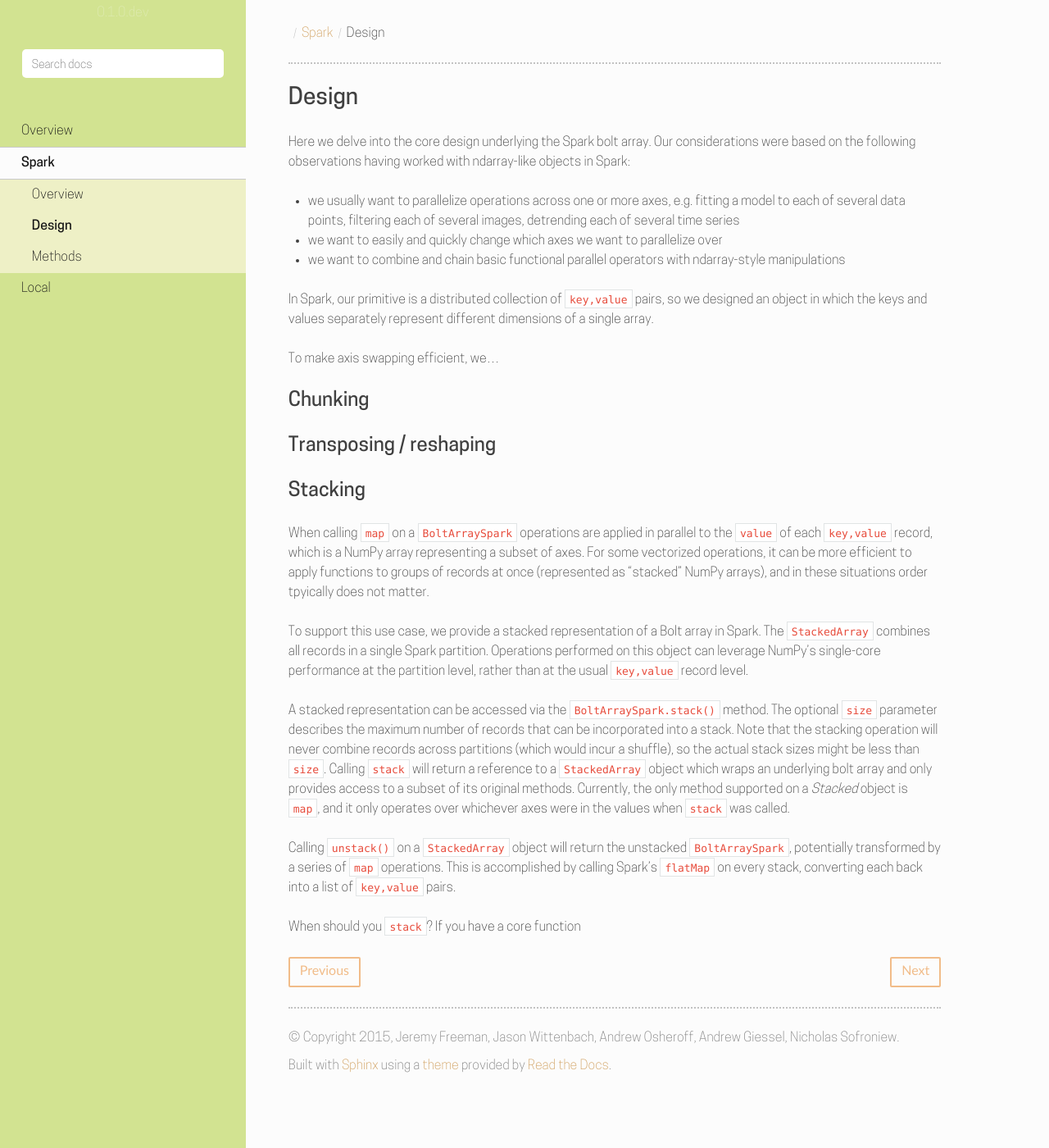
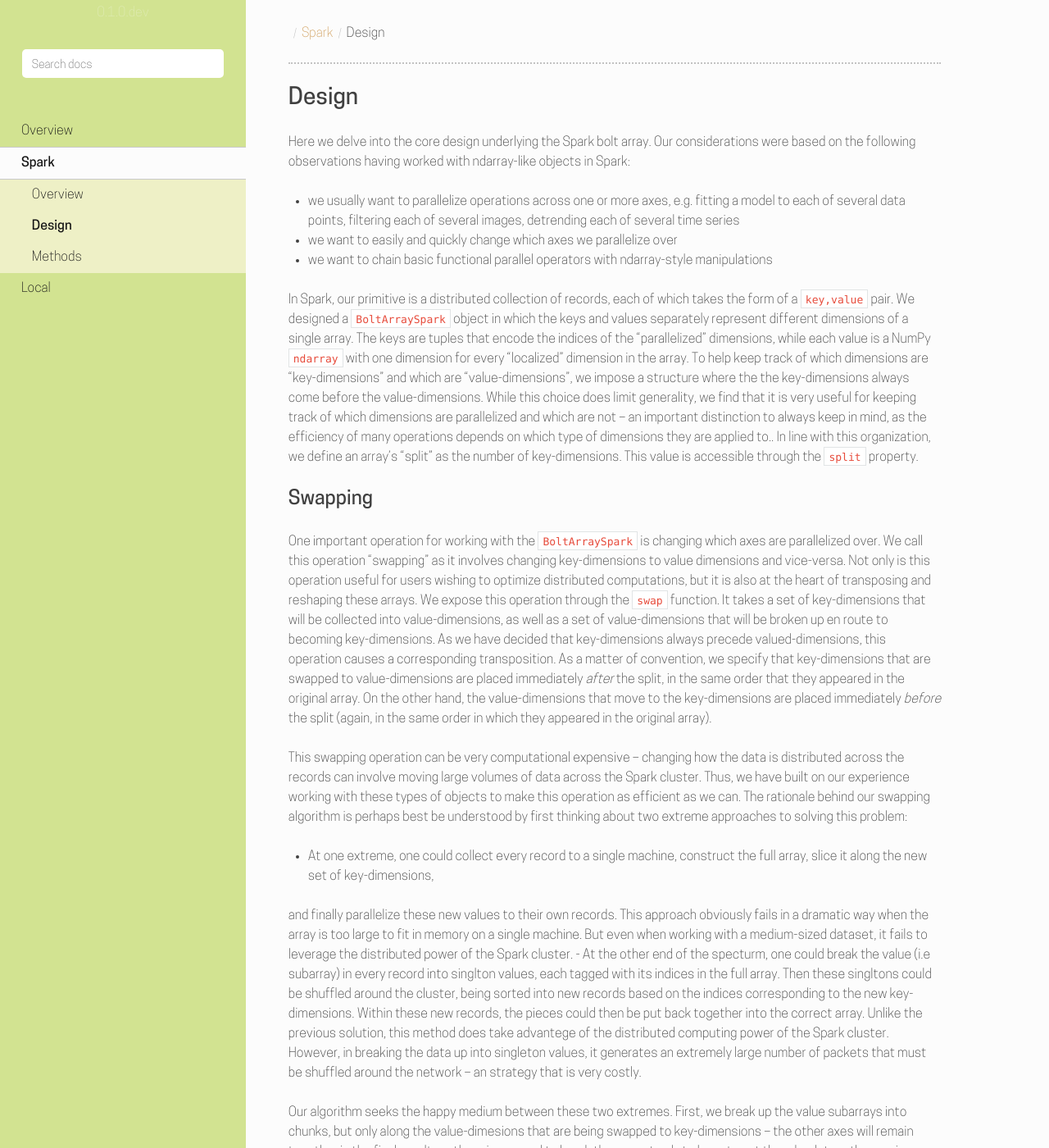
Before and after one commit to bolt-project/bolt, a Sphinx documentation site: the page built from docs/source/spark-design.rst, in a window 1280 px wide and 1400 px high. Shown: the whole window at 82% size. Built offline with Sphinx 7.4.7 and the Read the Docs theme 2.0.0, drawn with Linux system fonts in a browser that asks for light colours; some of the changed text lies outside the part shown.

Commit message:
fist draft of spark-design info on swap/transpose/reshape

```diff
--- a/docs/source/spark-design.rst
+++ b/docs/source/spark-design.rst
@@ -4,18 +4,60 @@
 Here we delve into the core design underlying the Spark bolt array. Our considerations were based on the following observations having worked with ndarray-like objects in Spark:
 
 - we usually want to parallelize operations across one or more axes, e.g. fitting a model to each of several data points, filtering each of several images, detrending each of several time series
-- we want to easily and quickly change which axes we want to parallelize over
-- we want to combine and chain basic functional parallel operators with ndarray-style manipulations
+- we want to easily and quickly change which axes we parallelize over
+- we want to chain basic functional parallel operators with ndarray-style manipulations
 
-In Spark, our primitive is a distributed collection of ``key,value`` pairs, so we designed an object in which the keys and values separately represent different dimensions of a single array.
+In Spark, our primitive is a distributed collection of records, each of which takes the form of a ``key,value`` pair. We designed a ``BoltArraySpark`` object
+in which the keys and values separately represent different dimensions of a single array. The keys are tuples that encode the indices of the "parallelized"
+dimensions, while each value is a NumPy ``ndarray`` with one dimension for every "localized" dimension in the array. To help keep track of which dimensions
+are "key-dimensions" and which are "value-dimensions", we impose a structure where the the key-dimensions always come before the value-dimensions. While this
+choice does limit generality, we find that it is very useful for keeping track of which dimensions are parallelized and which are not -- an important distinction to
+always keep in mind, as the efficiency of many operations depends on which type of dimensions they are applied to.. In line with this organization, we define an array's
+"split" as the number of key-dimensions. This value is accessible through the ``split`` property.
 
-To make axis swapping efficient, we...
+Swapping
+--------
 
-Chunking
---------
+One important operation for working with the ``BoltArraySpark`` is changing which axes are parallelized over. We call this operation "swapping" as it
+involves changing key-dimensions to value dimensions and vice-versa. Not only is this operation useful for users wishing to optimize distributed computations,
+but it is also at the heart of transposing and reshaping these arrays. We expose this operation through the ``swap`` function. It takes a set of
+key-dimensions that will be collected into value-dimensions, as well as a set of value-dimensions that will be broken up en route to
+becoming key-dimensions. As we have decided that key-dimensions always precede valued-dimensions, this operation causes a corresponding transposition.
+As a matter of convention, we specify that key-dimensions that are swapped to value-dimensions are placed immediately *after* the split, in the same order that they
+appeared in the original array. On the other hand, the value-dimensions that move to the key-dimensions are placed immediately *before* the split (again,
+in the same order in which they appeared in the original array).
+
+This swapping operation can be very computational expensive -- changing how the data is distributed across the records can involve moving large volumes of data
+across the Spark cluster. Thus, we have built on our experience working with these types of objects to make this operation as efficient as we can. The rationale
+behind our swapping algorithm is perhaps best be understood by first thinking about two extreme approaches to solving this problem:
+
+- At one extreme, one could collect every record to a single machine, construct the full array, slice it along the new set of key-dimensions,
+and finally parallelize these new values to their own records. This approach obviously fails in a dramatic way when the array is too large to fit in memory on a single
+machine. But even when working with a medium-sized dataset, it fails to leverage the distributed power of the Spark cluster.
+- At the other end of the specturm, one could break the value (i.e subarray) in every record into singlton values, each tagged with its indices in the full array.
+Then these singltons could be shuffled around the cluster, being sorted into new records based on the indices corresponding
+to the new key-dimensions. Within these new records, the pieces could then be put back together into the correct array. Unlike the previous solution, this method
+does take advantege of the distributed computing power of the Spark cluster. However, in breaking the data up into singleton values, it generates an extremely
+large number of packets that must be shuffled around the network -- an strategy that is very costly.
+
+Our algorithm seeks the happy medium between these two extremes. First, we break up the value subarrays into chunks, but only along the value-dimesions that are being
+swapped to key-dimensions -- the other axes will remain together in the final result, so there is no need to break them apart only to have to put them
+back together again. Second, we choose the number of chunks to strike a balance between the size and number of chunks that will be shuffled across the network.
+Recognizing that this optimazation might be specific each computing environment, we also allow user-defined chunking strategies. One nice property of this
+algorithm is that it can be implmented in a completely lazy fashion -- a fact that we fully exploit. While the actual computation behind ``swap`` is implemented
+lazily, array properties such as ``shape`` and ``split`` will immediately be updated to reflect the outcome of the operation.
 
 Transposing / reshaping
 -----------------------
+
+Transposing and reshaping are fundamental array operations. Our stipulation that key-dimensions always come before value dimensions means that we can be
+explicit as to when a call to ``transpose`` or ``reshape`` will involving a (potentially costly) call to ``swap`` behind the scenes -- to wit, we distinguish between
+two important cases:
+
+1. when the transpose acts independently on the keys and values, we apply a fast ``map`` operation that that does not affect how is distributed across the partitions
+2. when the transpose demands that keys and values be interchanged, we cannot avoid redistributing the data, but we every attempt to do this in an efficient manner
+
+As with ``swap``, these operations are lazy, though array properties are immediately updated.
 
 Stacking
 --------
```
